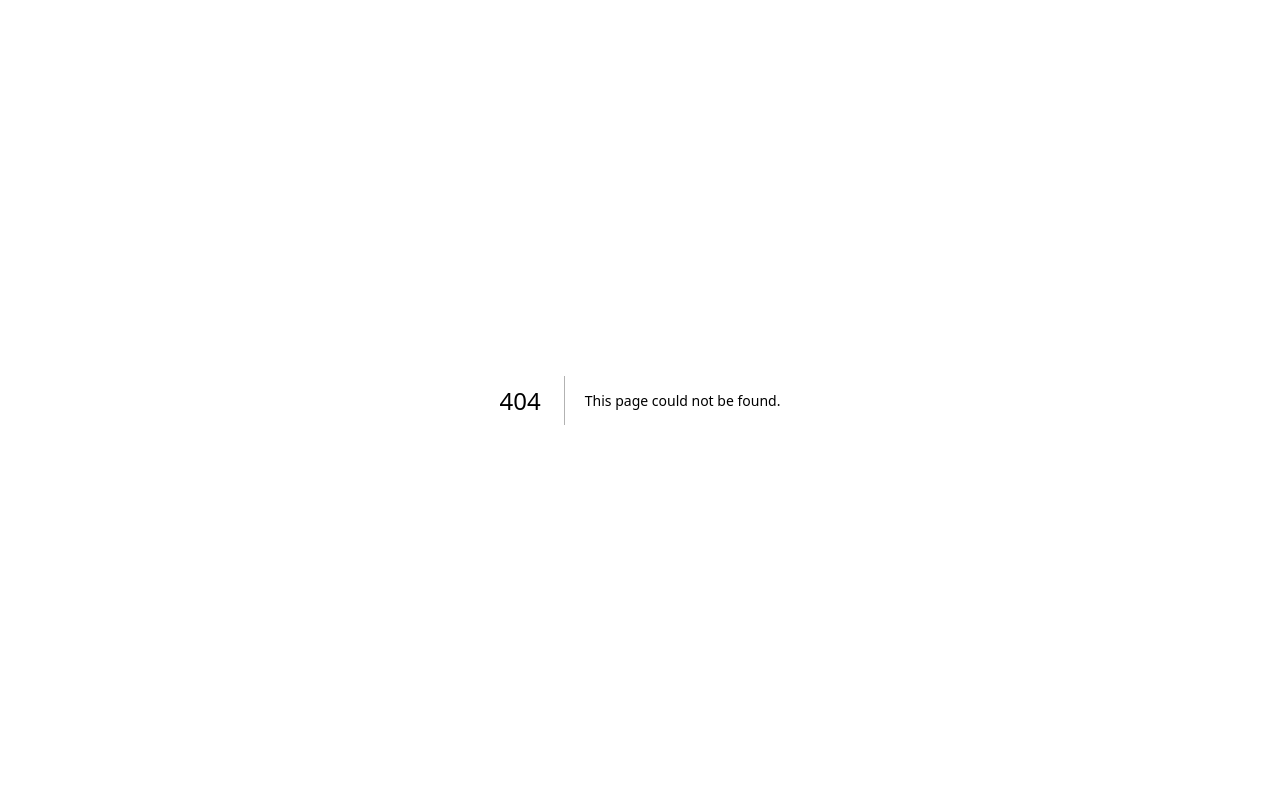
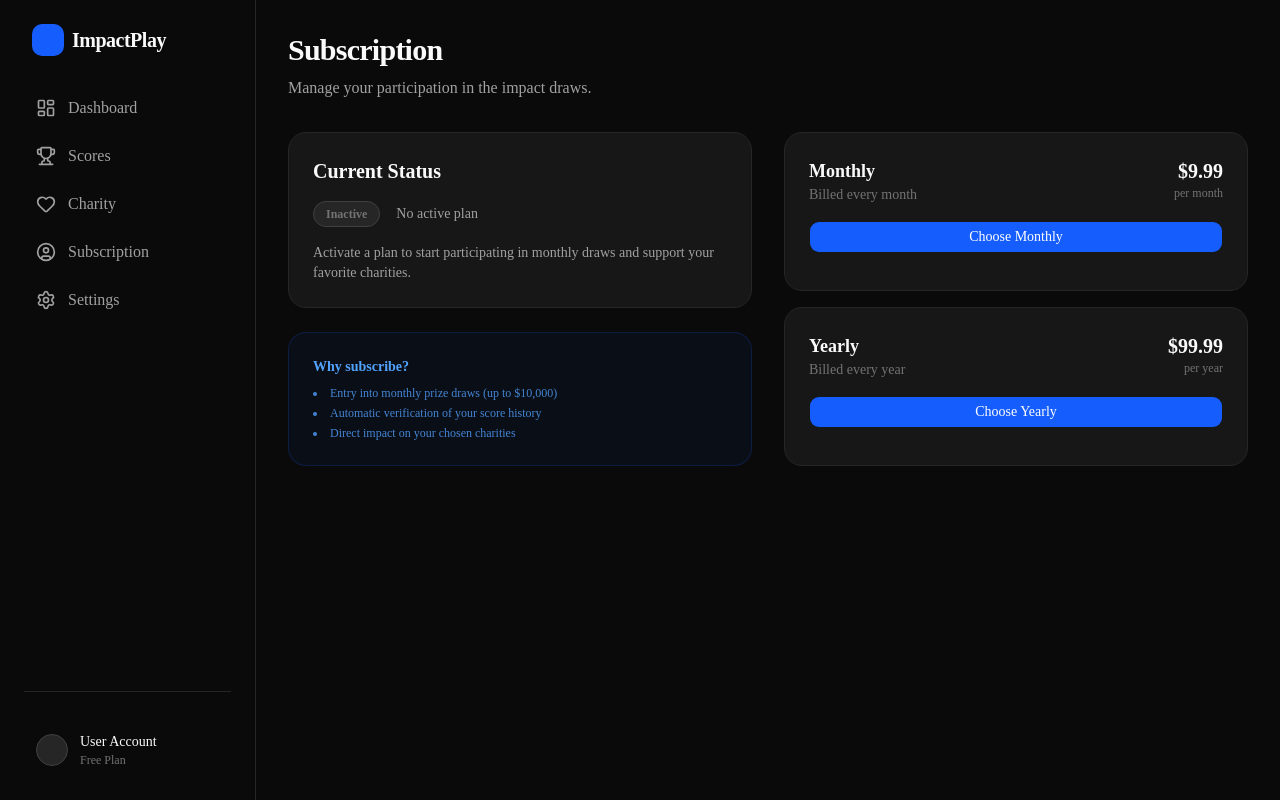
Before and after one commit to Adii1106/ImpactPlay-DigitalHeroes, a Next.js app: page /subscription in a window 1280 px wide. Before the commit this address had no page. Built offline with nearby package versions, Linux system fonts and the light colour scheme; no server answers.

Commit message:
feat: implement mock subscription system and toggle

```diff
--- /dev/null
+++ b/src/actions/subscriptionActions.ts
@@ -0,0 +1,47 @@
+"use server";
+
+import prisma from "@/lib/prisma";
+import { createSupabaseServer } from "@/lib/supabase/server";
+import { revalidatePath } from "next/cache";
+
+export async function toggleSubscriptionMock(plan: "monthly" | "yearly", status: "active" | "canceled") {
+  const supabase = createSupabaseServer();
+  const { data: { user } } = await supabase.auth.getUser();
+
+  if (!user) throw new Error("Unauthorized");
+
+  const existingSub = await prisma.subscription.findFirst({
+    where: { userId: user.id }
+  });
+
+  if (existingSub) {
+    await prisma.subscription.update({
+      where: { id: existingSub.id },
+      data: { status, plan }
+    });
+  } else {
+    await prisma.subscription.create({
+      data: {
+        userId: user.id,
+        status,
+        plan
+      }
+    });
+  }
+
+  revalidatePath("/subscription");
+  revalidatePath("/dashboard");
+
+  return { success: true };
+}
+
+export async function getSubscription() {
+  const supabase = createSupabaseServer();
+  const { data: { user } } = await supabase.auth.getUser();
+
+  if (!user) return null;
+
+  return await prisma.subscription.findFirst({
+    where: { userId: user.id }
+  });
+}
--- /dev/null
+++ b/src/app/(user)/subscription/page.tsx
@@ -0,0 +1,53 @@
+import React from "react";
+import { getSubscription } from "@/actions/subscriptionActions";
+import { SubscriptionToggle } from "@/components/features/SubscriptionToggle";
+
+export default async function SubscriptionPage() {
+  const subscription = await getSubscription();
+
+  return (
+    <div className="space-y-8">
+      <div>
+        <h1 className="text-3xl font-bold tracking-tight">Subscription</h1>
+        <p className="text-neutral-400 mt-2">Manage your participation in the impact draws.</p>
+      </div>
+
+      <div className="grid grid-cols-1 md:grid-cols-2 gap-8">
+        <div className="space-y-6">
+          <div className="p-6 rounded-2xl bg-neutral-900 border border-neutral-800 space-y-4">
+            <h3 className="font-semibold text-xl">Current Status</h3>
+            <div className="flex items-center space-x-4">
+              <div className={`px-3 py-1 rounded-full text-xs font-bold ${subscription?.status === 'active' ? 'bg-green-500/10 text-green-500 border border-green-500/20' : 'bg-neutral-800 text-neutral-500 border border-neutral-700'}`}>
+                {subscription?.status === 'active' ? 'Active' : 'Inactive'}
+              </div>
+              <span className="text-sm text-neutral-400">
+                {subscription?.plan ? `${subscription.plan.charAt(0).toUpperCase() + subscription.plan.slice(1)} Plan` : 'No active plan'}
+              </span>
+            </div>
+
+            {subscription?.status === 'active' ? (
+              <p className="text-sm text-neutral-400">
+                You are currently eligible to participate in the upcoming draws, provided you have recorded at least 5 scores this month.
+              </p>
+            ) : (
+              <p className="text-sm text-neutral-400">
+                Activate a plan to start participating in monthly draws and support your favorite charities.
+              </p>
+            )}
+          </div>
+
+          <div className="p-6 rounded-2xl bg-blue-600/5 border border-blue-600/20 space-y-2 text-sm text-blue-400">
+             <h4 className="font-bold">Why subscribe?</h4>
+             <ul className="list-disc list-inside space-y-1 text-xs text-blue-400/80">
+               <li>Entry into monthly prize draws (up to $10,000)</li>
+               <li>Automatic verification of your score history</li>
+               <li>Direct impact on your chosen charities</li>
+             </ul>
+          </div>
+        </div>
+
+        <SubscriptionToggle currentStatus={subscription?.status as any} currentPlan={subscription?.plan as any} />
+      </div>
+    </div>
+  );
+}
--- /dev/null
+++ b/src/components/features/SubscriptionToggle.tsx
@@ -0,0 +1,70 @@
+"use client";
+
+import React, { useState } from "react";
+import { toggleSubscriptionMock } from "@/actions/subscriptionActions";
+import { Button } from "@/components/ui/button";
+import { Loader2, Check } from "lucide-react";
+
+interface Props {
+  currentStatus?: "active" | "canceled" | "inactive";
+  currentPlan?: "monthly" | "yearly";
+}
+
+export function SubscriptionToggle({ currentStatus, currentPlan }: Props) {
+  const [isLoading, setIsLoading] = useState<string | null>(null);
+
+  async function handleToggle(plan: "monthly" | "yearly") {
+    setIsLoading(plan);
+    const newStatus = (currentStatus === "active" && currentPlan === plan) ? "canceled" : "active";
+    await toggleSubscriptionMock(plan, newStatus);
+    setIsLoading(null);
+  }
+
+  const plans = [
+    { id: "monthly", name: "Monthly", price: "$9.99", description: "Billed every month" },
+    { id: "yearly", name: "Yearly", price: "$99.99", description: "Billed every year" }
+  ];
+
+  return (
+    <div className="grid grid-cols-1 gap-4">
+      {plans.map((plan) => {
+        const isActive = currentStatus === "active" && currentPlan === plan.id;
+
+        return (
+          <div
+            key={plan.id}
+            className={`p-6 rounded-2xl border transition-all ${isActive ? 'bg-blue-600/10 border-blue-600' : 'bg-neutral-900 border-neutral-800'}`}
+          >
+            <div className="flex justify-between items-start mb-4">
+              <div>
+                <h4 className="font-bold text-lg">{plan.name}</h4>
+                <p className="text-sm text-neutral-500">{plan.description}</p>
+              </div>
+              <div className="text-right">
+                <div className="text-xl font-bold">{plan.price}</div>
+                <div className="text-xs text-neutral-500">per {plan.id === 'monthly' ? 'month' : 'year'}</div>
+              </div>
+            </div>
+
+            <Button
+              onClick={() => handleToggle(plan.id as any)}
+              disabled={!!isLoading}
+              className={`w-full ${isActive ? 'bg-neutral-800 hover:bg-neutral-700 text-white' : 'bg-blue-600 hover:bg-blue-500 text-white'}`}
+            >
+              {isLoading === plan.id ? (
+                <Loader2 className="w-4 h-4 animate-spin" />
+              ) : isActive ? (
+                <span className="flex items-center space-x-2">
+                  <Check className="w-4 h-4" />
+                  <span>Subscribed</span>
+                </span>
+              ) : (
+                `Choose ${plan.name}`
+              )}
+            </Button>
+          </div>
+        );
+      })}
+    </div>
+  );
+}
```
